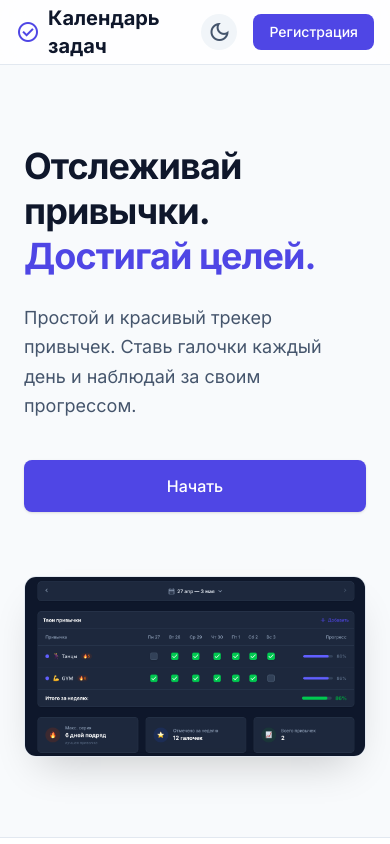
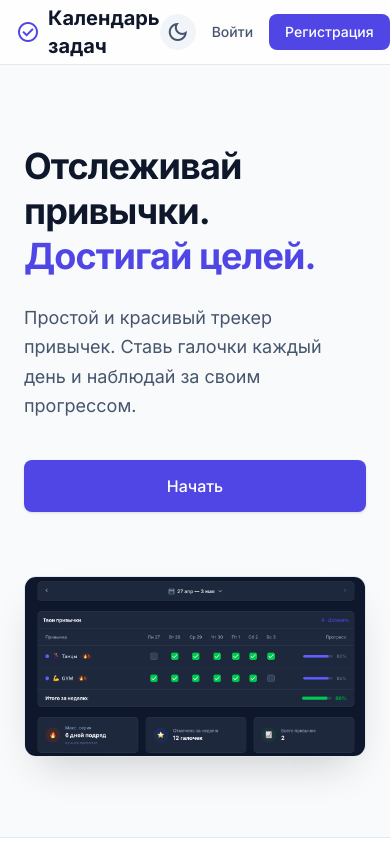
Before and after one commit to DreadbotZZ0/calendar-tasks, a Next.js app: page / in a window 390 px wide. Shown: the top 844 px of the page. Built offline with nearby package versions, Linux system fonts and the light colour scheme.

Commit message:
Show login button on mobile landing page header

```diff
--- a/src/app/page.tsx
+++ b/src/app/page.tsx
@@ -19,7 +19,7 @@ export default function Home() {
             </nav>
             <div className="flex items-center gap-4">
               <ThemeToggle />
-              <Link className="text-slate-600 dark:text-slate-300 hover:text-slate-900 dark:hover:text-white font-medium hidden md:block transition-colors" href="/login">Войти</Link>
+              <Link className="text-slate-600 dark:text-slate-300 hover:text-slate-900 dark:hover:text-white font-medium transition-colors text-sm" href="/login">Войти</Link>
               <Link className="bg-[var(--color-primary-container)] text-white hover:bg-[var(--color-primary)] hover:-translate-y-0.5 transition-all duration-200 px-4 py-2 rounded-lg font-medium text-sm" href="/register">
                 Регистрация
               </Link>
```
